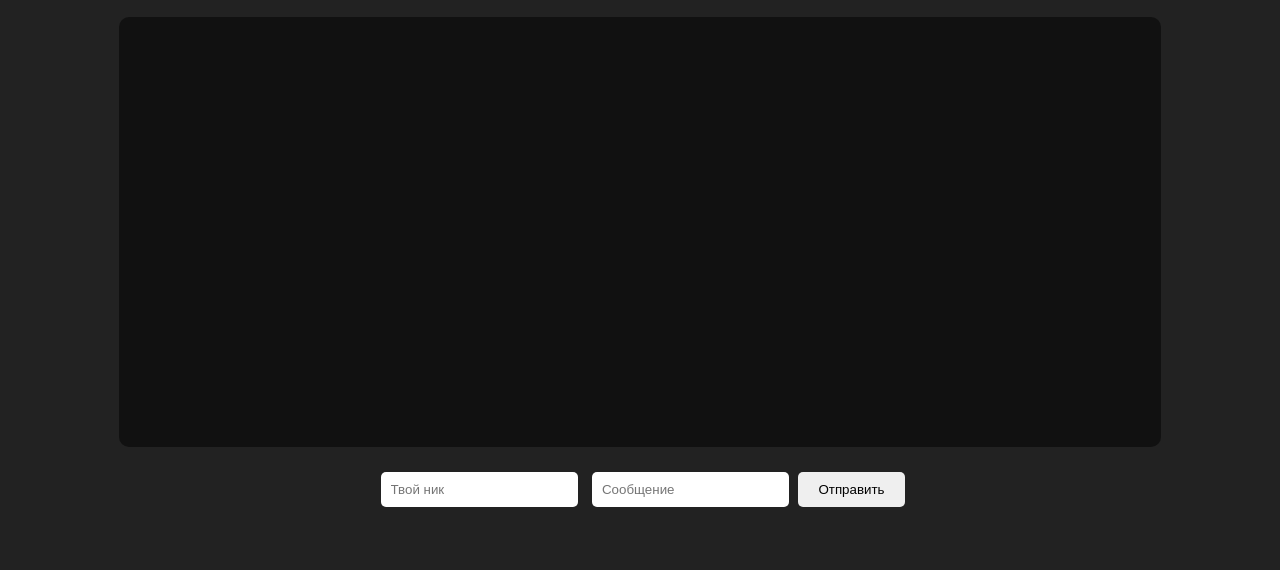
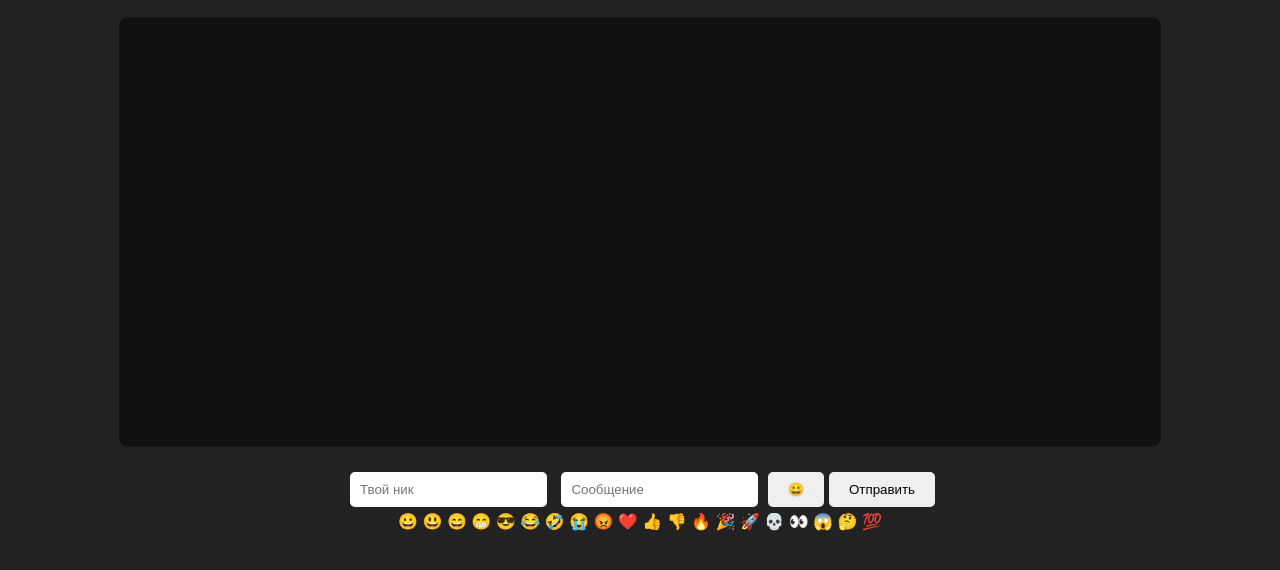
Before and after one commit to Vilmaksim/Maxen, a website: page public/index.html in a window 1280 px wide. Shown: the part 102-672 px from the top of the page. Drawn offline with nearby package versions, Linux system fonts and the light colour scheme; no server answers.

Commit message:
Update index.html

```diff
--- a/public/index.html
+++ b/public/index.html
@@ -17,8 +17,15 @@
 <input id="nickname" placeholder="Твой ник">
 
 <input id="message" placeholder="Сообщение">
+
+<button id="emoji">😀</button>
+
 <button id="send">Отправить</button>
 
+
+<div id="emojiPanel">
+    😀 😃 😄 😁 😎 😂 🤣 😭 😡 ❤️ 👍 👎 🔥 🎉 🚀 💀 👀 😱 🤔 💯
+</div>
 
 <script src="/socket.io/socket.io.js"></script>
 <script src="script.js"></script>
```
